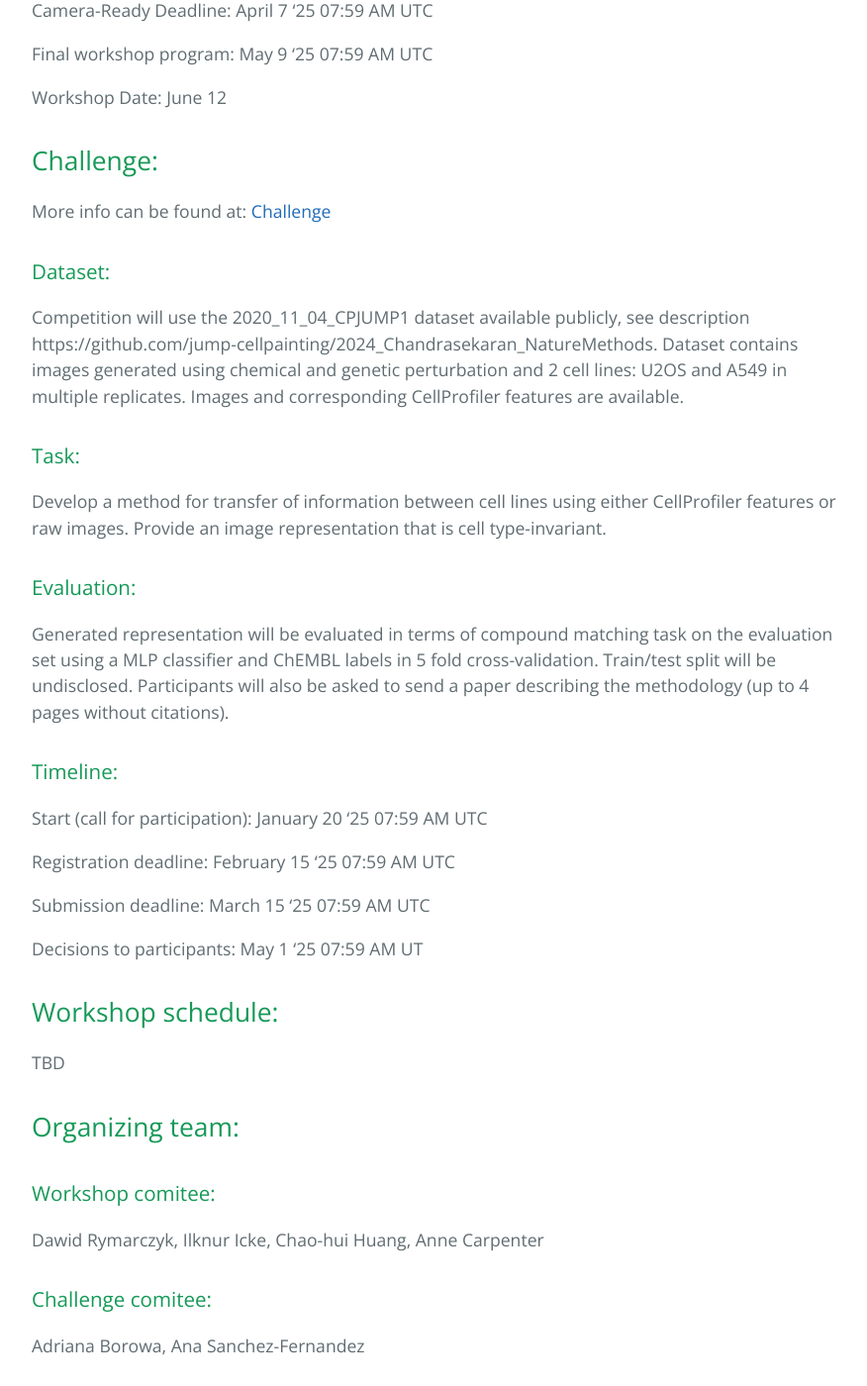
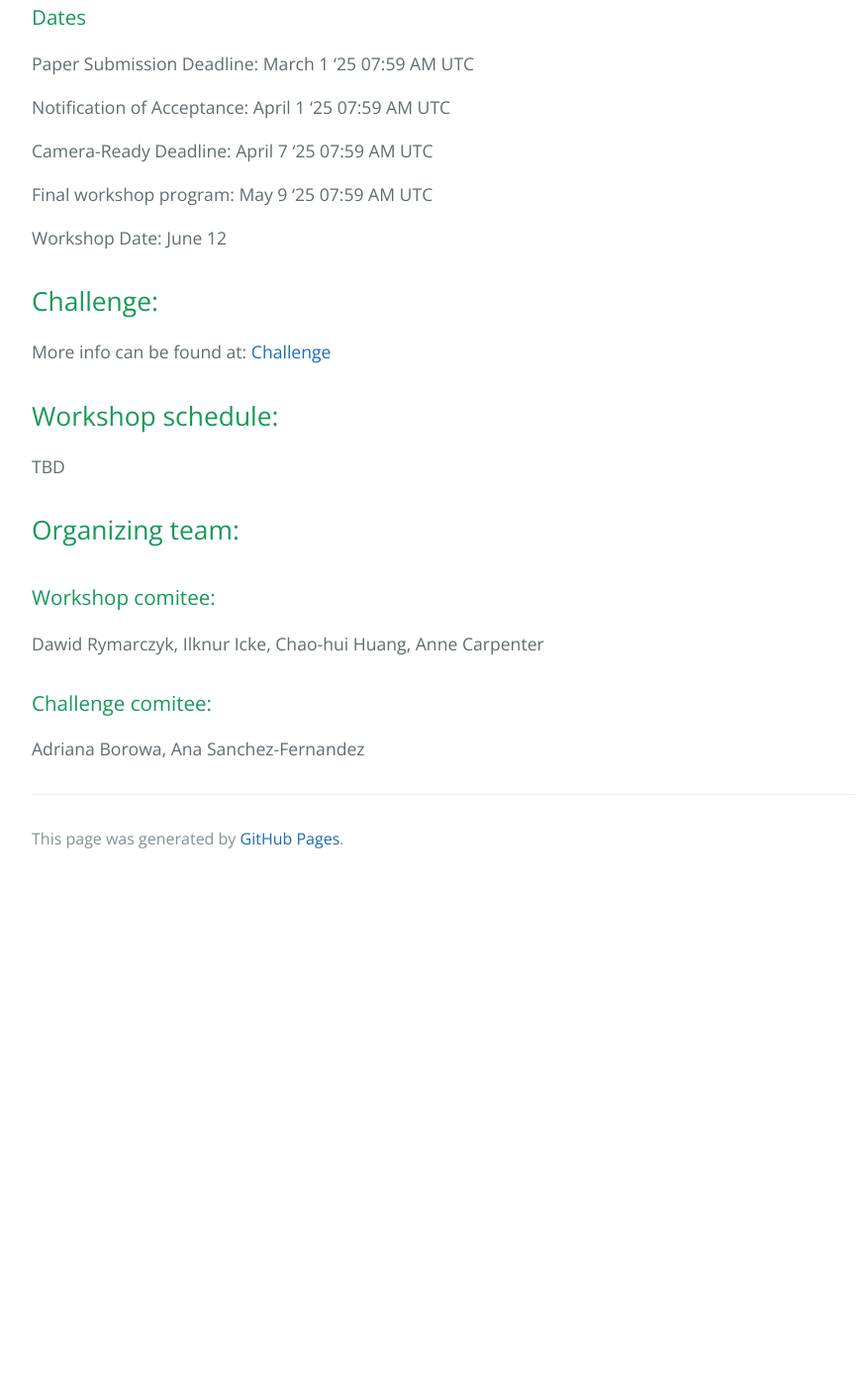
Before and after one commit to CVDD-CVPR25/cvdd-cvpr25.github.io, a Jekyll site: the page built from index.md, in a window 1280 px wide and 1400 px high, scrolled down 2822 px. Shown: the whole window at 99% size, without its empty margins (192-1068 px from the left). Built offline with Jekyll 4.4.1, drawn with Linux system fonts in a browser that asks for light colours; after the commit the page ends 3713 px from its top, so only the background shows below that; some of the changed text lies outside the part shown.

```diff
--- a/index.md
+++ b/index.md
@@ -91,27 +98,6 @@ Workshop Date: June 12
 More info can be found at:
 [Challenge](./challenge.html)
 
-### Dataset:
-
-Competition will use the 2020_11_04_CPJUMP1 dataset available publicly, see description https://github.com/jump-cellpainting/2024_Chandrasekaran_NatureMethods. Dataset contains images generated using chemical and genetic perturbation and 2 cell lines: U2OS and A549 in multiple replicates. Images and corresponding CellProfiler features are available.
-
-### Task:
-
-Develop a method for transfer of information between cell lines using either CellProfiler features or raw images. Provide an image representation that is cell type-invariant.
-
-### Evaluation:
-
-Generated representation will be evaluated in terms of compound matching task on the evaluation set using a MLP classifier and ChEMBL labels in 5 fold cross-validation. Train/test split will be undisclosed. Participants will also be asked to send a paper describing the methodology (up to 4 pages without citations).
-
-### Timeline:
-
-Start (call for participation): January 20 '25 07:59 AM UTC
-
-Registration deadline: February 15 '25 07:59 AM UTC
-
-Submission deadline: March 15 '25 07:59 AM UTC
-
-Decisions to participants: May 1 '25 07:59 AM UT
 
 ## Workshop schedule:
 
```
Also changed, not shown: other parts of index.md (+7 -0 lines), call.md (added, +73 -0 lines), challenge.md (+6 -0 lines).
